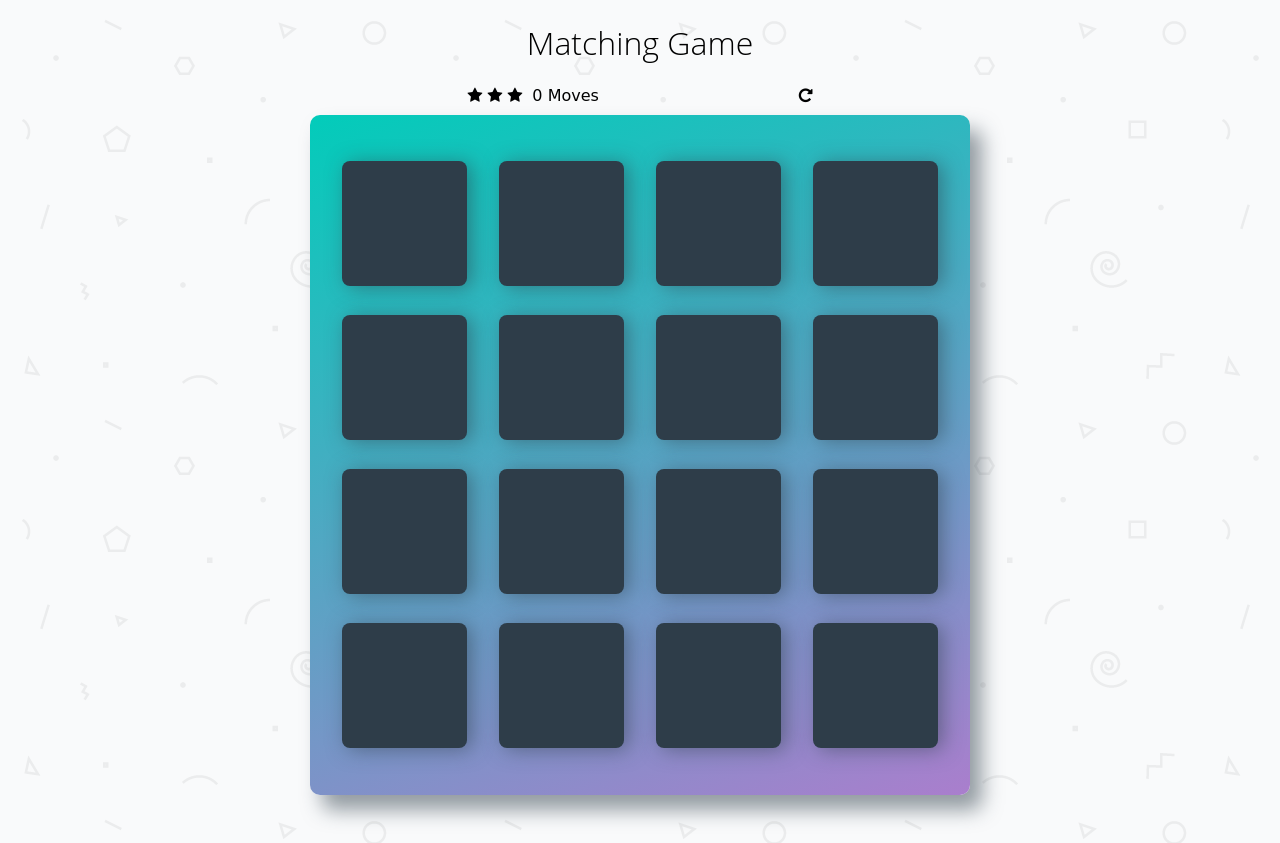
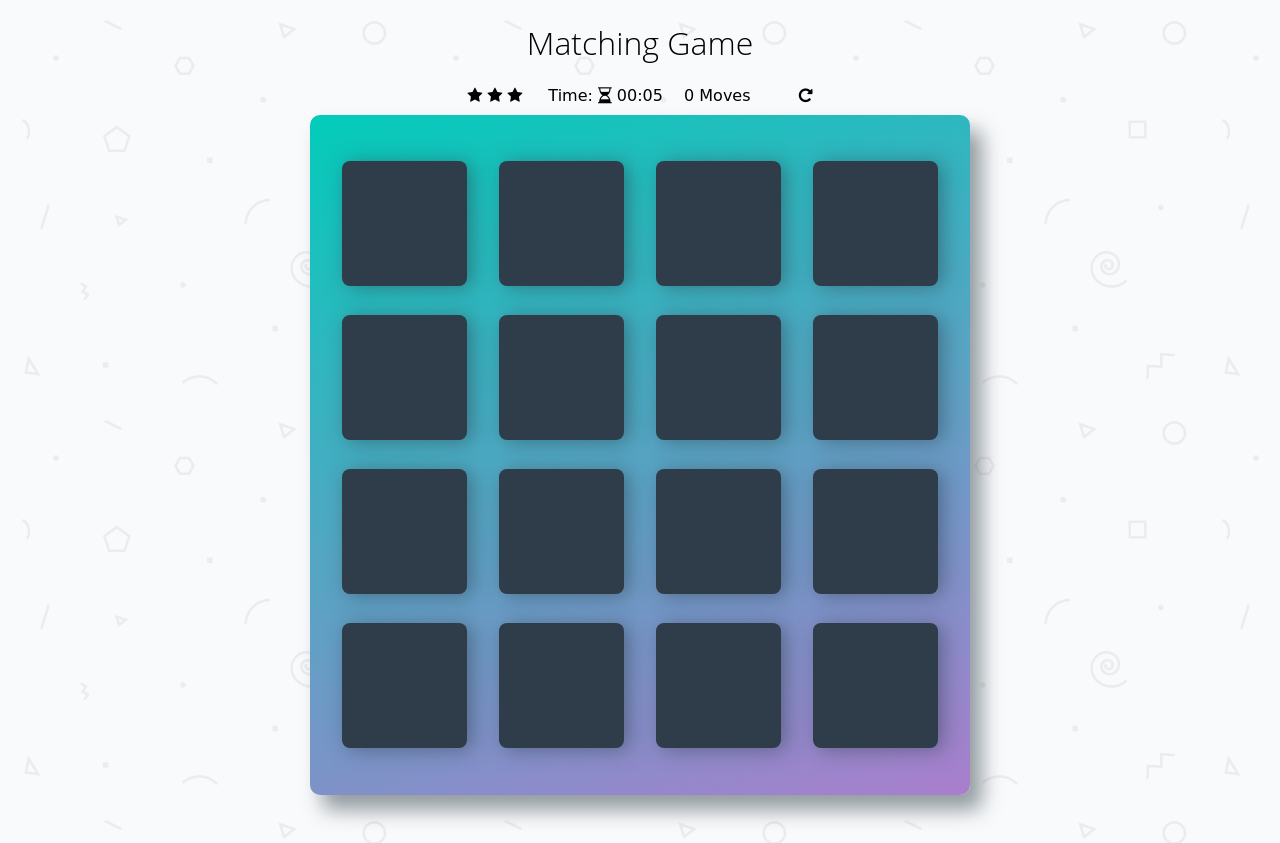
Before and after one commit to oc266/memory_game, a plain HTML site: page index.html in a window 1280 px wide. Drawn offline with Linux system fonts and the light colour scheme; a web font is replaced by a local one.

Commit message:
Timer added to page

```diff
--- a/css/app.css
+++ b/css/app.css
@@ -107,3 +107,8 @@ h1 {
     float: right;
     cursor: pointer;
 }
+
+.score-panel .timer {
+    display: inline-block;
+    margin: 0 1rem;
+}
--- a/index.html
+++ b/index.html
@@ -21,6 +21,13 @@
             <li><i class="fa fa-star"></i></li>
         		<li><i class="fa fa-star"></i></li>
         	</ul>
+
+          <div class="timer">
+            <span>Time:
+              <i class="fa fa-hourglass-half" title="Time"></i>
+            </span>
+            <span class="currentTime">00:00</span>
+          </div>
 
         	<span class="moves">0 Moves</span>
 
--- a/js/app.js
+++ b/js/app.js
@@ -16,8 +16,65 @@ const cards = ['fa-diamond', 'fa-diamond',
  */
 const moveCounter = document.querySelector('.moves');
 const starDisplay = document.querySelector('.stars');
+const container = document.querySelector('.container');
 let newGameButton = document.querySelector('.restart');
-const container = document.querySelector('.container');
+let gameTime = document.querySelector('.currentTime');
+
+
+/*
+ * A timer function
+ */
+function timer() {
+  let minutes = 0;
+  let seconds = 0;
+  let minutesElapsed = '';
+  let secondsElapsed = '';
+  let timeElapsed = setInterval(function() {
+    seconds = seconds + 1;
+    if (seconds == 60) {
+      minutes = minutes + 1;
+      seconds = 0
+    };
+    if (seconds <= 10) {
+      secondsElapsed = `0${seconds}`;
+    }
+    else {
+      secondsElapsed = `${seconds}`;
+    };
+    if (minutes <= 10) {
+      minutesElapsed = `0${minutes}`;
+    }
+    else {
+      minutesElapsed = `${minutes}`;
+    };
+    gameTime.textContent = `${minutesElapsed}:${secondsElapsed}`;
+  }, 1000);
+};
+
+// function timer() {
+//     let minutes = 0;
+//     let seconds = 0;
+//     gameInterval = setInterval(function () {
+//         seconds = parseInt(seconds, 10) + 1;
+//         minutes = parseInt(minutes, 10);
+//         if (seconds >= 60) {
+//             minutes += 1;
+//             seconds = 0;
+//         }
+//
+//         seconds = seconds < 10 ? "0" + seconds : seconds;
+//         minutes = minutes < 10 ? "0" + minutes : minutes;
+//
+//         time.innerHTML = minutes + ":" + seconds;
+//         lastTime.textContent = time.textContent;
+//         // console.log(time,"hellooooo are you there????");
+//     }, 1000);
+// }
+//
+// function endOfGame() {
+//     clearInterval(gameInterval);
+// }
+
 
 /*
  * Display the cards on the page
@@ -143,6 +200,7 @@ function prepareGrid() {
 
 setUpNewGame();
 prepareGrid();
+timer();
 
 /*
  * set up the event listener for a card. If a card is clicked:
@@ -159,4 +217,5 @@ prepareGrid();
 newGameButton.addEventListener('click', function(evt) {
   setUpNewGame();
   prepareGrid();
+  timer();
 });
```
